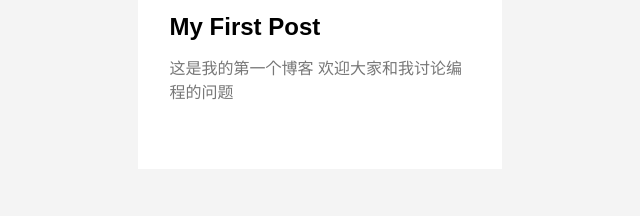
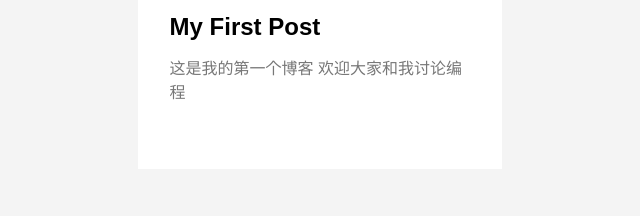
Before and after one commit to qionghua1/qionghua1.github.io, a plain HTML site: page posts/index.html in a window 1280 px wide. Shown: the part 584-800 px from the top of the page, 320-960 px from the left. Drawn offline with Linux system fonts and the light colour scheme.

Commit message:
Update index.html

```diff
--- a/posts/index.html
+++ b/posts/index.html
@@ -106,7 +106,7 @@
       </a>
     </h1>
     <div class="nested-links f5 lh-copy nested-copy-line-height">
-      这是我的第一个博客 欢迎大家和我讨论编程的问题
+      这是我的第一个博客 欢迎大家和我讨论编程
     </div>
   </div>
 </div>
```
